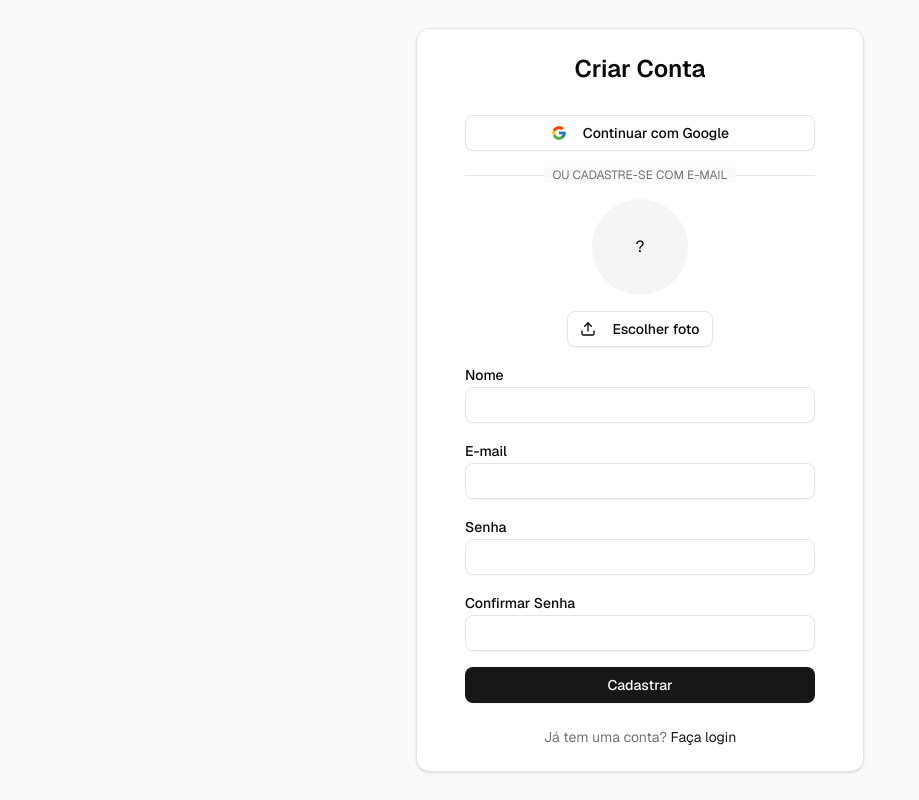
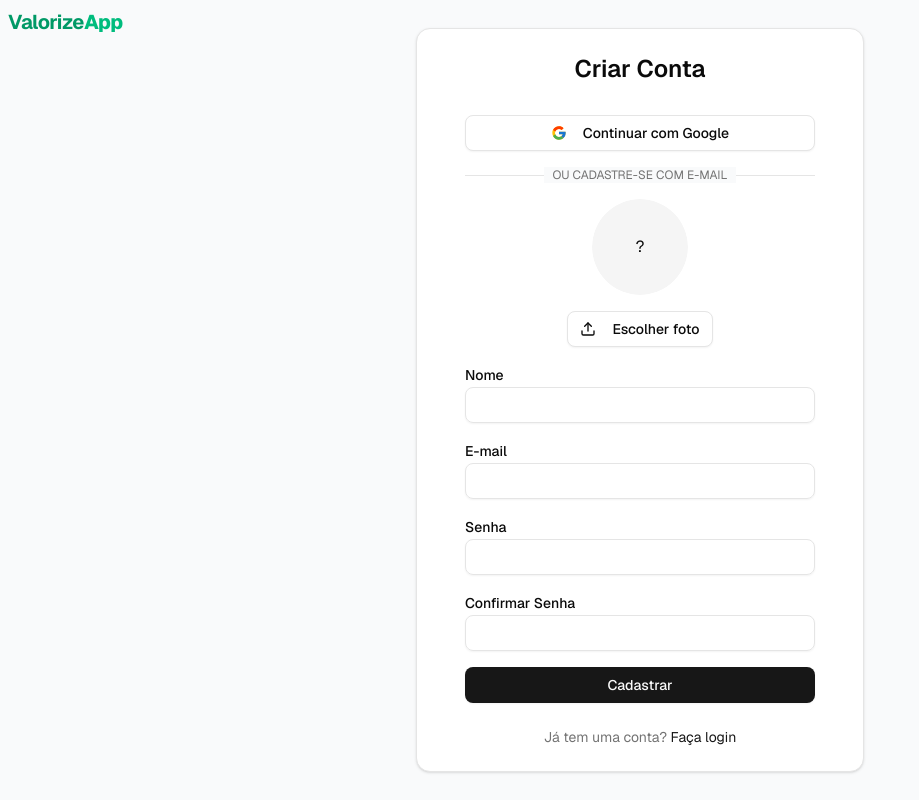
Before and after one commit to antoni0jsneto/valorize-app, a Next.js app: page /register in a window 1280 px wide. Shown: the whole page, without its empty margins (0-919 px from the left). Built offline with nearby package versions, Linux system fonts and the light colour scheme.

Commit message:
feat: update authentication pages with consistent layout, add branding header, and improve user experience with enhanced form handling

```diff
--- a/src/app/forgot-password/page.tsx
+++ b/src/app/forgot-password/page.tsx
@@ -56,7 +56,19 @@ export default function ForgotPasswordPage() {
   };
 
   return (
-    <div className="min-h-screen flex items-center justify-center bg-gray-50">
+    <>
+      <div className="relative">
+        <div className="absolute top-2 left-2">
+          <Link href="/">
+            <h1 className="text-xl font-bold tracking-tight text-emerald-600 whitespace-nowrap">
+              Valorize
+              <span className="text-emerald-500 font-extrabold">App</span>
+            </h1>
+          </Link>
+        </div>
+      </div>
+
+      <div className="min-h-screen flex items-center justify-center bg-gray-50 p-2">
         <Card className="w-full max-w-md p-6">
           <CardHeader>
             <CardTitle className="text-center text-2xl">
@@ -65,7 +77,8 @@ export default function ForgotPasswordPage() {
           </CardHeader>
           <CardContent>
             <p className="text-center text-muted-foreground mb-6">
-            Digite seu e-mail e enviaremos instruções para redefinir sua senha.
+              Digite seu e-mail e enviaremos instruções para redefinir sua
+              senha.
             </p>
             <form onSubmit={handleSubmit} className="space-y-4">
               <div>
@@ -93,5 +106,6 @@ export default function ForgotPasswordPage() {
           </CardFooter>
         </Card>
       </div>
+    </>
   );
 }
--- a/src/app/login/page.tsx
+++ b/src/app/login/page.tsx
@@ -86,7 +86,19 @@ export default function LoginPage() {
   };
 
   return (
-    <div className="min-h-screen flex items-center justify-center bg-gray-50">
+    <>
+      <div className="relative">
+        <div className="absolute top-2 left-2">
+          <Link href="/">
+            <h1 className="text-xl font-bold tracking-tight text-emerald-600 whitespace-nowrap">
+              Valorize
+              <span className="text-emerald-500 font-extrabold">App</span>
+            </h1>
+          </Link>
+        </div>
+      </div>
+
+      <div className="min-h-screen flex items-center justify-center bg-gray-50 p-2">
         <Card className="w-full max-w-md p-6">
           <CardHeader>
             <CardTitle className="text-center text-2xl">
@@ -177,5 +189,6 @@ export default function LoginPage() {
           </CardFooter>
         </Card>
       </div>
+    </>
   );
 }
--- a/src/app/register/page.tsx
+++ b/src/app/register/page.tsx
@@ -124,7 +124,19 @@ export default function RegisterPage() {
   };
 
   return (
-    <div className="min-h-screen flex items-center justify-center bg-gray-50">
+    <>
+      <div className="relative">
+        <div className="absolute top-2 left-2">
+          <Link href="/">
+            <h1 className="text-xl font-bold tracking-tight text-emerald-600 whitespace-nowrap">
+              Valorize
+              <span className="text-emerald-500 font-extrabold">App</span>
+            </h1>
+          </Link>
+        </div>
+      </div>
+
+      <div className="min-h-screen flex items-center justify-center bg-gray-50 p-2">
         <Card className="w-full max-w-md p-6">
           <CardHeader>
             <CardTitle className="text-center text-2xl">Criar Conta</CardTitle>
@@ -244,5 +256,6 @@ export default function RegisterPage() {
           </CardFooter>
         </Card>
       </div>
+    </>
   );
 }
--- a/src/app/reset-password/page.tsx
+++ b/src/app/reset-password/page.tsx
@@ -6,6 +6,7 @@ import { Input } from "@/components/ui/input";
 import { Button } from "@/components/ui/button";
 import { Card, CardHeader, CardContent, CardTitle } from "@/components/ui/card";
 import { toast } from "sonner";
+import Link from "next/link";
 
 export default function ResetPasswordPage() {
   const searchParams = useSearchParams();
@@ -48,7 +49,19 @@ export default function ResetPasswordPage() {
   };
 
   return (
-    <div className="min-h-screen flex items-center justify-center bg-gray-50">
+    <>
+      <div className="relative">
+        <div className="absolute top-2 left-2">
+          <Link href="/">
+            <h1 className="text-xl font-bold tracking-tight text-emerald-600 whitespace-nowrap">
+              Valorize
+              <span className="text-emerald-500 font-extrabold">App</span>
+            </h1>
+          </Link>
+        </div>
+      </div>
+
+      <div className="min-h-screen flex items-center justify-center bg-gray-50 p-2">
         <Card className="w-full max-w-md p-6">
           <CardHeader>
             <CardTitle className="text-center text-2xl">
@@ -82,5 +95,6 @@ export default function ResetPasswordPage() {
           </CardContent>
         </Card>
       </div>
+    </>
   );
 }
```
Lines whose indentation alone changed are shown as unchanged.
